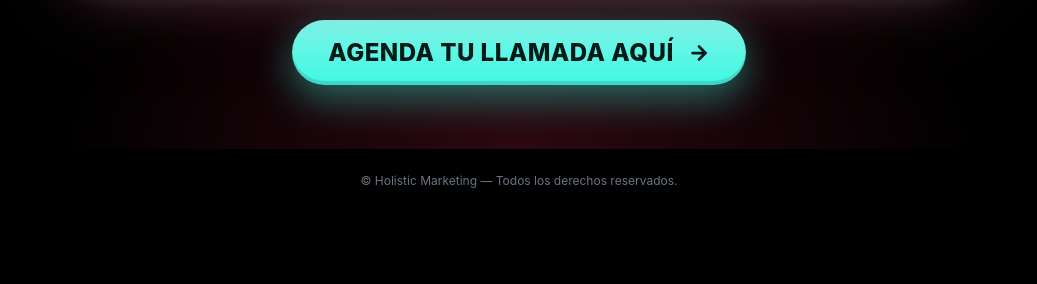
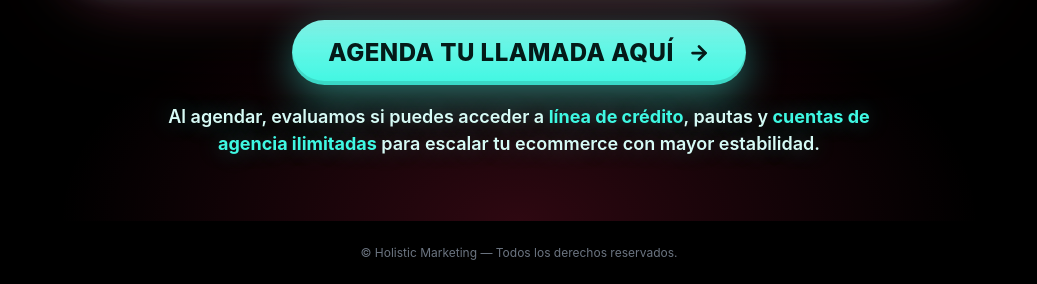
Before and after one commit to Atter12/totalmarketing, a plain HTML site: page index.html in a window 1280 px wide. Shown: the part 878-1162 px from the top of the page, without its empty margins (121-1158 px from the left). Before the commit the page ends 1090 px from the top, so only its background shows below. Drawn offline with Linux system fonts and the light colour scheme.

Commit message:
beneficios

```diff
--- a/index.html
+++ b/index.html
@@ -170,6 +170,14 @@
   .cta:hover{transform:translateY(-2px);box-shadow:0 20px 60px rgba(63,248,227,.55)}
   .cta:active{transform:translateY(0)}
   .cta svg{width:22px;height:22px}
+  .cta-benefit{
+    max-width:760px;margin:18px auto 0;
+    text-align:center;color:#d7fbf6;
+    font-size:clamp(14px,2.2vw,18px);
+    line-height:1.5;font-weight:600;
+    text-shadow:0 0 22px rgba(63,248,227,.35);
+  }
+  .cta-benefit b{color:var(--cyan)}
 
   /* ============== STEP 2 (FORM) ============== */
   .form-section{
@@ -374,6 +382,9 @@
         <svg viewBox="0 0 24 24" fill="none" stroke="currentColor" stroke-width="3" stroke-linecap="round" stroke-linejoin="round"><line x1="5" y1="12" x2="19" y2="12"/><polyline points="12 5 19 12 12 19"/></svg>
       </button>
     </div>
+    <p class="cta-benefit">
+      Al agendar, evaluamos si puedes acceder a <b>línea de crédito</b>, pautas y <b>cuentas de agencia ilimitadas</b> para escalar tu ecommerce con mayor estabilidad.
+    </p>
   </div>
 </section>
 
```
